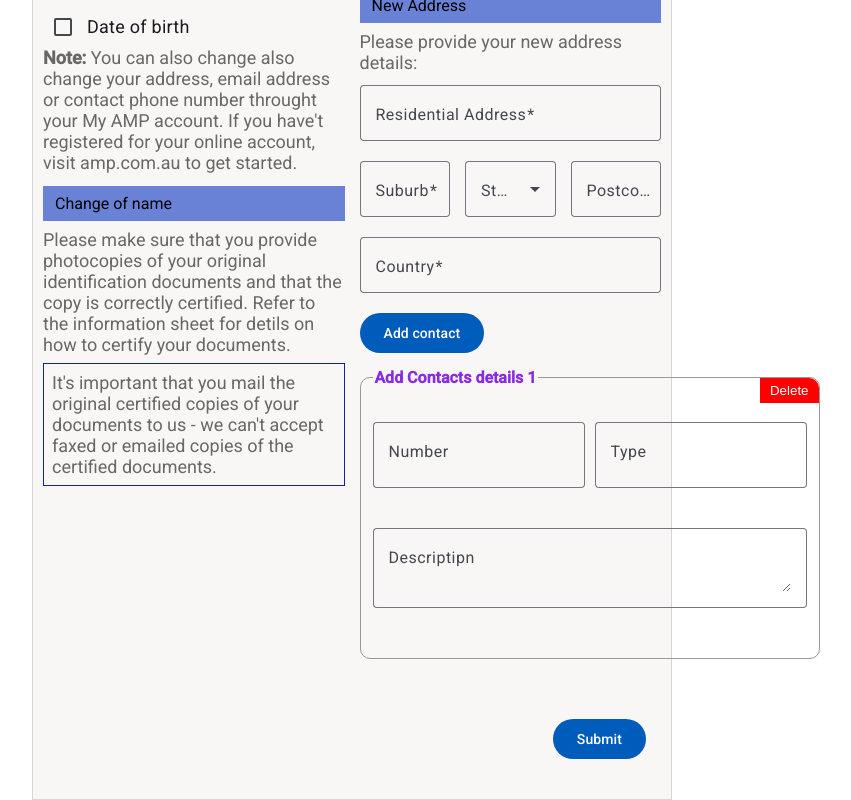
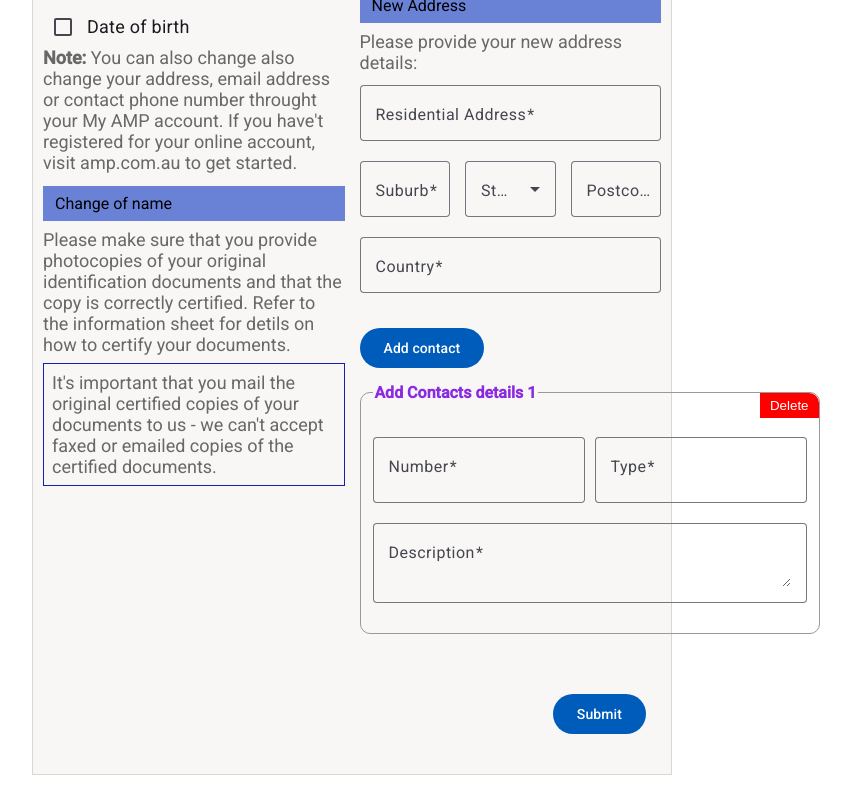
Before and after one commit to kumaruidivloper/angular-forms-tutorial, an Angular app: page / in a window 1280 px wide. Shown: the part 1070-1870 px from the top of the page, without its empty margins (288-1139 px from the left). After the commit the page ends 1845 px from the top, so only its background shows below. Built offline with nearby package versions, Linux system fonts and the light colour scheme.

Commit message:
dynamic form field validation

```diff
--- a/src/app/app.html
+++ b/src/app/app.html
@@ -349,34 +349,34 @@
         </mat-form-field>
      </div>
 
-     <button  matButton="filled" (click)="addContact($event)" style="margin-bottom: 15px;">Add contact</button>
-     <div class="row" formArrayName="contacts" *ngFor="let control of contacts.controls; let i = index" >
+    <button  matButton="filled" (click)="addContact($event)" style="margin: 15px 0;">Add contact</button>
+    <div class="row" formArrayName="contacts" *ngFor="let control of contacts.controls; let i = index" >
     <ng-container [formGroupName]="i">
       <fieldset   style="margin-bottom: 20px; position: relative; padding-top:35px; border-radius: 10px; border: solid #999 1px; width: 100%;">
         <button (click)="deleteContacts(i, $event)" style="position: absolute; top: -9px; right: 0; background: red; color: #fff; border: none; padding: 5px 10px; cursor: pointer; border-top-right-radius: 10px;">Delete</button>
       <legend style="font-weight: bold; color: blueviolet;">Add Contacts details {{i + 1}}</legend>
-        <div style="display: flex; gap: 10px; width: 100%; margin-bottom:20px">
+        <div style="display: flex; gap: 10px; width: 100%">
           <mat-form-field appearance="outline">
             <mat-label>Number</mat-label>
             <input matInput formControlName="number" style="flex-grow: 1; padding: 5px;" type="text" placeholder="Number" />
-            <mat-error *ngIf="hasFieldError('userDetails.contacts[0]')">
-              {{ getErrorMessage('userDetails.contacts[0]') }}
+            <mat-error *ngIf="hasFieldError('userDetails.contacts.' + i + '.number')">
+              {{ getErrorMessage('userDetails.contacts.' + i + '.number') }}
             </mat-error>
           </mat-form-field>
           <mat-form-field appearance="outline">
             <mat-label>Type</mat-label>
-            <input matInput formControlName="type" style="flex-grow: 1; padding: 5px;" type="text" placeholder="type" />
-              <mat-error *ngIf="hasFieldError('userDetails.contacts[1]')">
-            {{ getErrorMessage('userDetails.contacts[1]') }}
-            </mat-error>
+            <input matInput formControlName="type" style="flex-grow: 1; padding: 5px;" type="text" placeholder="Type" />
+              <mat-error *ngIf="hasFieldError('userDetails.contacts.' + i + '.type')">
+                {{ getErrorMessage('userDetails.contacts.' + i + '.type') }}
+              </mat-error>
           </mat-form-field>
         </div>
-        <div style="display: flex; gap: 10px; width: 100%; margin-bottom:20px">
+        <div style="display: flex; gap: 10px; width: 100%">
           <mat-form-field appearance="outline">
-            <mat-label>Descriptipn</mat-label>
-            <textarea matInput formControlName="description" style="flex-grow: 1;" placeholder="Address"></textarea>
-            <mat-error *ngIf="hasFieldError('userDetails.contacts[2]')">
-            {{ getErrorMessage('userDetails.contacts[2]') }}
+            <mat-label>Description</mat-label>
+            <textarea matInput formControlName="description" style="flex-grow: 1;" placeholder="Descriptipn"></textarea>
+            <mat-error *ngIf="hasFieldError('userDetails.contacts.' + i + '.description')">
+                {{ getErrorMessage('userDetails.contacts.' + i + '.description') }}
             </mat-error>
           </mat-form-field>
 
--- a/src/app/app.ts
+++ b/src/app/app.ts
@@ -199,9 +199,9 @@ export class App implements OnInit, AfterViewInit {
         country: ['', Validators.required],
         contacts: this.fb.array([
           this.fb.group({
-            number: [""],
-            type: [""],
-            description: [""],
+            number: ['', Validators.required],
+            type: ['', Validators.required],
+            description: ['', Validators.required],
           }),
         ]),
       })
@@ -209,16 +209,16 @@ export class App implements OnInit, AfterViewInit {
   }
 
   get contacts() {
-    const userDetails = this.myForm.get("userDetails") as FormGroup;
-    return userDetails.get("contacts") as FormArray;
+    const userDetails = this.myForm.get('userDetails') as FormGroup;
+    return userDetails.get('contacts') as FormArray;
   }
 
   addContact(event: Event) {
     this.contacts.push(
       this.fb.group({
-        number: [""],
-        type: [""],
-        description: [""],
+        number: ['', Validators.required],
+        type: ['', Validators.required],
+        description: ['', Validators.required],
       })
     );
     event.preventDefault();
@@ -264,7 +264,7 @@ export class App implements OnInit, AfterViewInit {
    * @returns A generic error message
    */
   private getGenericErrorMessage(fieldPath: string, errors: any): string {
-    const fieldName: string | undefined = this.fieldDisplayNames[fieldPath] || fieldPath.split('.').pop();
+    const fieldName: string | undefined = this.capitalizeFirstLetter(this.fieldDisplayNames[fieldPath] || fieldPath.split('.').pop())
 
     if (errors['required']) {
       return `${fieldName} is required`;
@@ -286,6 +286,11 @@ export class App implements OnInit, AfterViewInit {
     }
 
     return `${fieldName} is invalid`;
+  }
+
+  capitalizeFirstLetter(str: string | undefined) {
+    if (!str) return ''; // handle empty or null string
+    return str.charAt(0).toUpperCase() + str.slice(1);
   }
 
   /**
```
